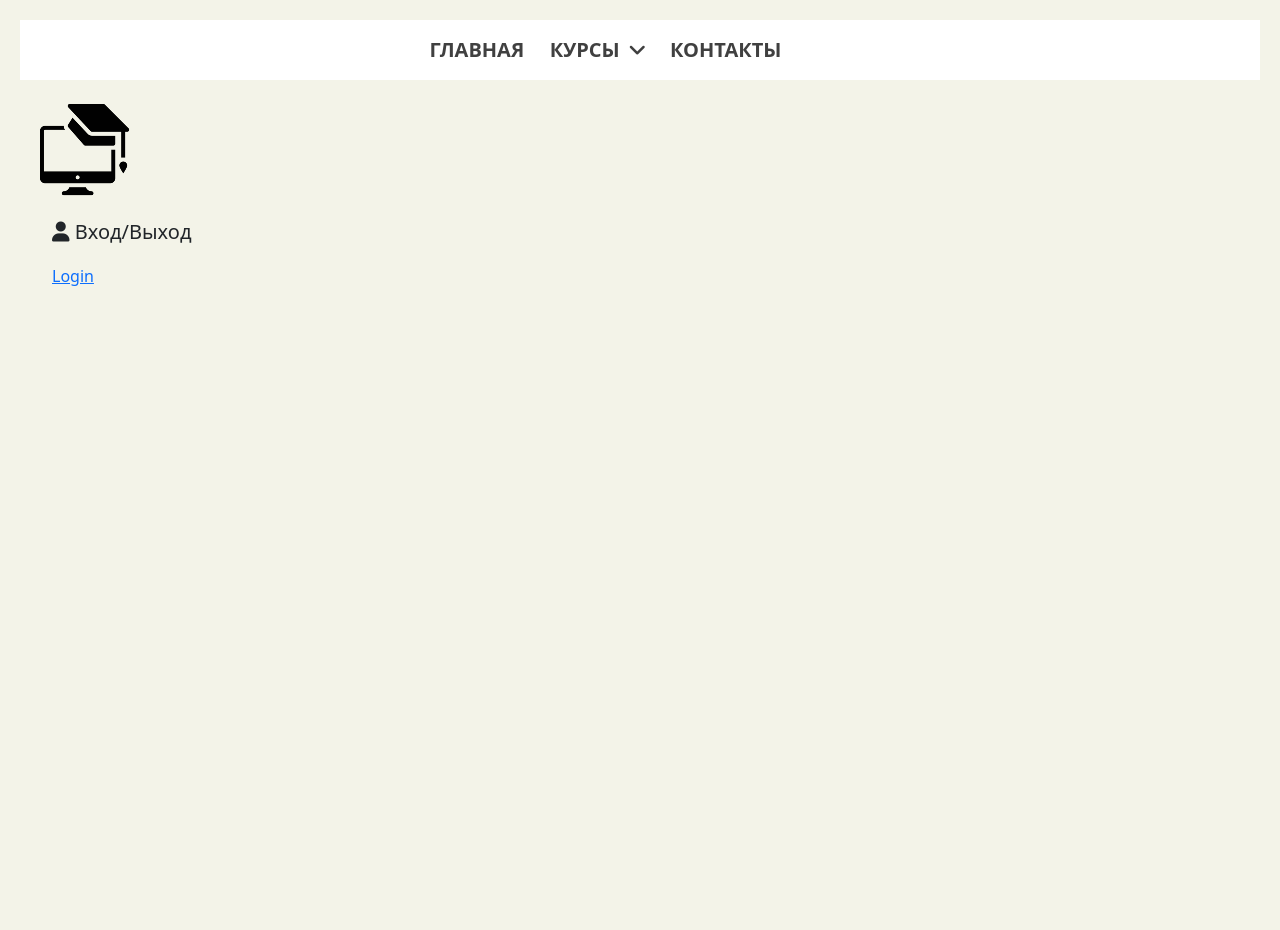
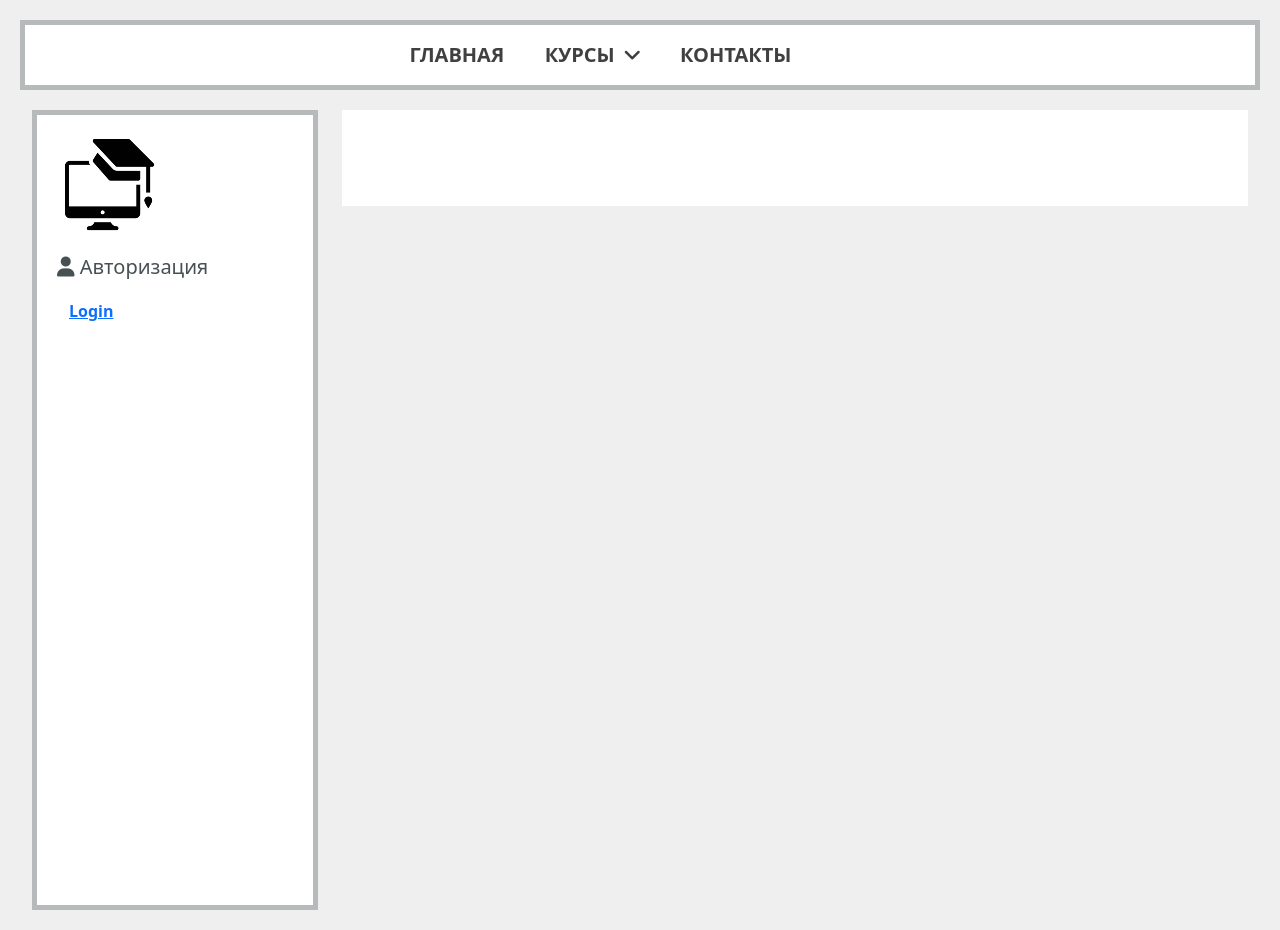
Before and after one commit to elena-yatchenko/my-courses-django, a Django app: page /main/ in a window 1280 px wide. Before the commit the page ends 286 px from the top, so only its background shows below. Run offline with Django 5.2, Linux system fonts and the light colour scheme; data comes from the database, SQL or seed files in the repository; both versions use the stored data as it was after the commit; some libraries are stand-ins or nearby versions.

Commit message:
css aside

```diff
--- a/mycourses/students_app/static/students_app/css/styles.css
+++ b/mycourses/students_app/static/students_app/css/styles.css
@@ -2,6 +2,8 @@
   margin-top: 20px;
   padding-left: 20px;
   list-style: none;
+  color: rgb(71, 80, 82);
+  display: block;
 }
 
 * {
@@ -10,12 +12,13 @@
 
 body {
   margin: 20;
-  background: rgb(243 243 232);
+  background-color: #efefef;
 }
 
 header {
   background: rgb(255 255 255);
   text-align: center;
+  border: 5px solid rgb(183, 186, 187);
 }
 
 header a {
@@ -30,6 +33,62 @@ header a {
   font-family: 'Playfair Display', serif;
   font-size: 2.5em;
   padding: 20px 0;
+}
+
+aside {
+  margin-top: 20px;
+  background: rgb(255 255 255);
+  padding-bottom: 20;
+  border: 5px solid rgb(183, 186, 187);
+  height: 100vh;
+}
+
+/* для текста пример*/
+/* aside .text {
+  font-size: 20px;
+  margin-left: 10px;
+  font-weight: bold;
+  position: relative;
+  top: -5px;
+}
+
+aside h3 {
+  margin-top: 50px;
+  font-size: 25px;
+} */
+
+aside ul li {
+  color: rgb(6, 102, 102);
+  display: block;
+  margin-top: 20px;
+  font-weight: bold;
+}
+
+aside a {
+  display: block;
+  transition: all .3s ease;
+}
+
+aside a:hover {
+  color: #ad1c09;
+  text-decoration: none;
+  transform: scale(1.1);
+}
+
+/* aside {
+  float: left;
+  background: rgb(255 255 255);
+  width: 20%;
+  padding: 2.5%;
+  height: 100vh;
+  color: #404040;
+  border-right: 5px solid #404040;
+} */
+
+.content {
+  margin-top: 20px;
+  background-color: rgb(255 255 255);
+  padding: 40;
 }
 
 nav {
@@ -64,7 +123,7 @@ nav ul {
   font-size: 20px;
   font-weight: bold;
   color: #404040;
-  padding: 15px 30px;
+  padding: 15px 40px;
 }
 
 .topmenu li a:hover {
--- a/mycourses/students_app/templates/students_app/profile.html
+++ b/mycourses/students_app/templates/students_app/profile.html
@@ -50,7 +50,7 @@
 
         <li><strong>Сумма: </strong>{{ payment.amount }} азн
             <ul>
-                <li><strong>Дата:</strong>{{ payment.paid_date|date:"d.m.Y" }} г.</li>
+                <li><strong>Дата: </strong>{{ payment.paid_date|date:"d.m.Y" }} г.</li>
                 {% if payment.document %}
                 <li><strong>Документ</strong>, подтверждающий оплату:
                     <a href="{{ payment.document.url }}">{{ payment.document.name }}</a>
--- a/mycourses/templates/base.html
+++ b/mycourses/templates/base.html
@@ -44,43 +44,46 @@
     </header>
     <div class="container-fluid">
         <div class="row">
-            <div class="col-sm-2">
+            <div class="col-sm-3">
                 <!-- {% block sidebar %} -->
-                <aside style="margin-top:20px">
-                    <img src="{% static 'students_app/images/logo_img.png' %}" alt="logo">
-                    <h5 class="sidebar-nav"><i class="fas fa-user"></i> Вход/Выход</h5>
-                    <ul class="sidebar-nav">
+                <aside>
+                    <img class="sidebar-nav" src="{% static 'students_app/images/logo_img.png' %}" alt="logo">
+                    <h5 class="sidebar-nav"><i class="fas fa-user"></i> Авторизация</h5>
+                    <ul>
                         {% if user.is_authenticated %}
                         <!-- <li>User: {{ user.get_username }}</li> -->
-                        <li>Пользователь</li>
-                        <li>{{ user.first_name }} {{ user.last_name }}</li>
+                        <li>Пользователь:</li>
+                        <li style="font-size: 20px; margin-top: 5px;">{{ user.first_name }} {{ user.last_name }}</li>
                         <!-- <li><button type="button"><a href="/">Личный кабинет</a></button></li> -->
-                        <li><a href="{% url 'logout' %}">Logout</a></li>
+                        <li style="margin-top: 5px;"><a href="{% url 'logout' %}">Logout</a></li>
                         {% else %}
                         <li><a href="{% url 'login' %}?next={{request.path}}">Login</a></li>
                         {% endif %}
                     </ul>
                     {% if user.is_staff %}
                     <h5 class="sidebar-nav"><i class="fas fa-graduation-cap"></i> Обучение</h5>
-                    <ul class="sidebar-nav">
-                        <li><a href="{% url 'students' status='r' %}">Заявки на обучение</a>{% if request_number %}
-                            ({{ request_number }}){% endif %}</li>
-                        <li><a href="{% url 'students' status='a' %}">Студенты</a></li>
-                        <li><a href="{% url 'students' status='f' %}">Архив</a></li>
+                    <ul>
+                        <li><a style="text-decoration: none" href="{% url 'students' status='r' %}">Заявки на
+                                обучение</a>
+                            {% if request_number %} ({{ request_number }}){% endif %}</li>
+                        <li><a style="text-decoration: none" href="{% url 'students' status='a' %}">Студенты</a></li>
+                        <li><a style="text-decoration: none" href="{% url 'students' status='f' %}">Архив</a></li>
                     </ul>
                     {% if perms.students_app.add_payment and perms.students_app.change_payment %}
                     <h5 class="sidebar-nav"><i class="fas fa-money-bill-1-wave"></i> Оплата</h5>
-                    <ul class="sidebar-nav">
-                        <li><a href="{% url 'student-payment' %}">Добавить платеж</a></li>
+                    <ul>
+                        <li><a style="text-decoration: none" href="{% url 'student-payment' %}">Добавить платеж</a></li>
                     </ul>
                     {% endif %}
                     {% endif %}
                 </aside>
                 <!-- {% endblock %} -->
             </div>
-            <div class="col-sm-10">{% block content %}{% endblock %}
-
-                <p>{% block pagination %}{% endblock %}</p>
+            <div class="col-sm-9">
+                <div class="content">
+                    {% block content %}{% endblock %}
+                    <p>{% block pagination %}{% endblock %}</p>
+                </div>
             </div>
 
         </div>
```
Also changed, not shown: mycourses/db.sqlite3.
